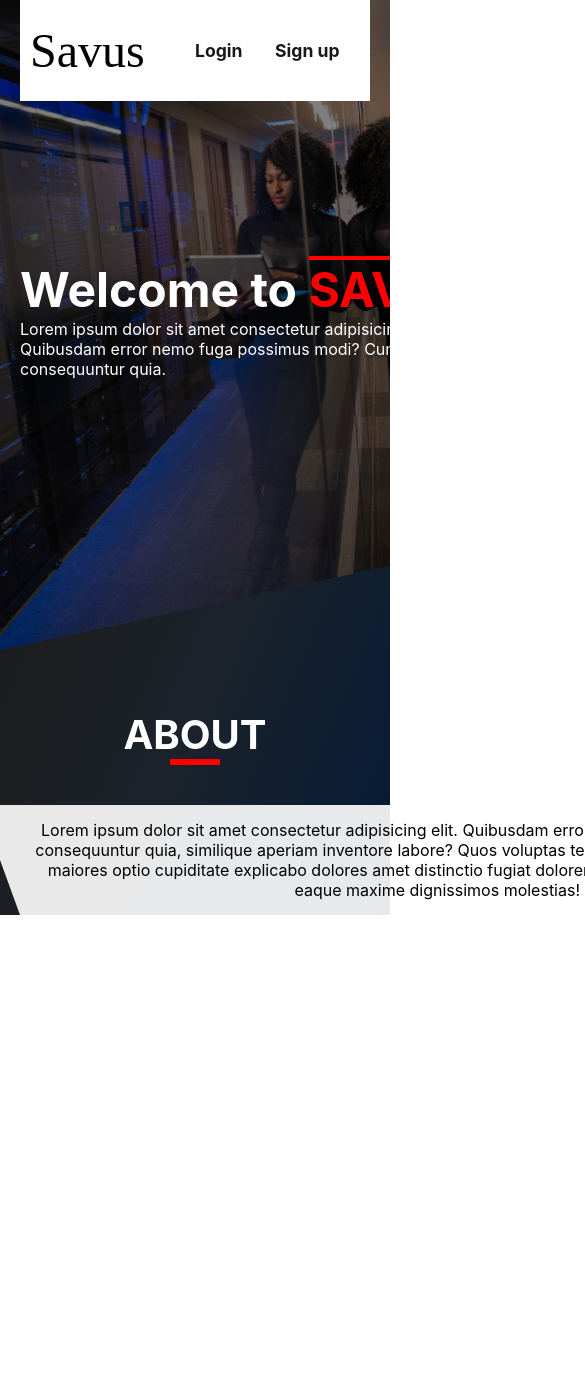
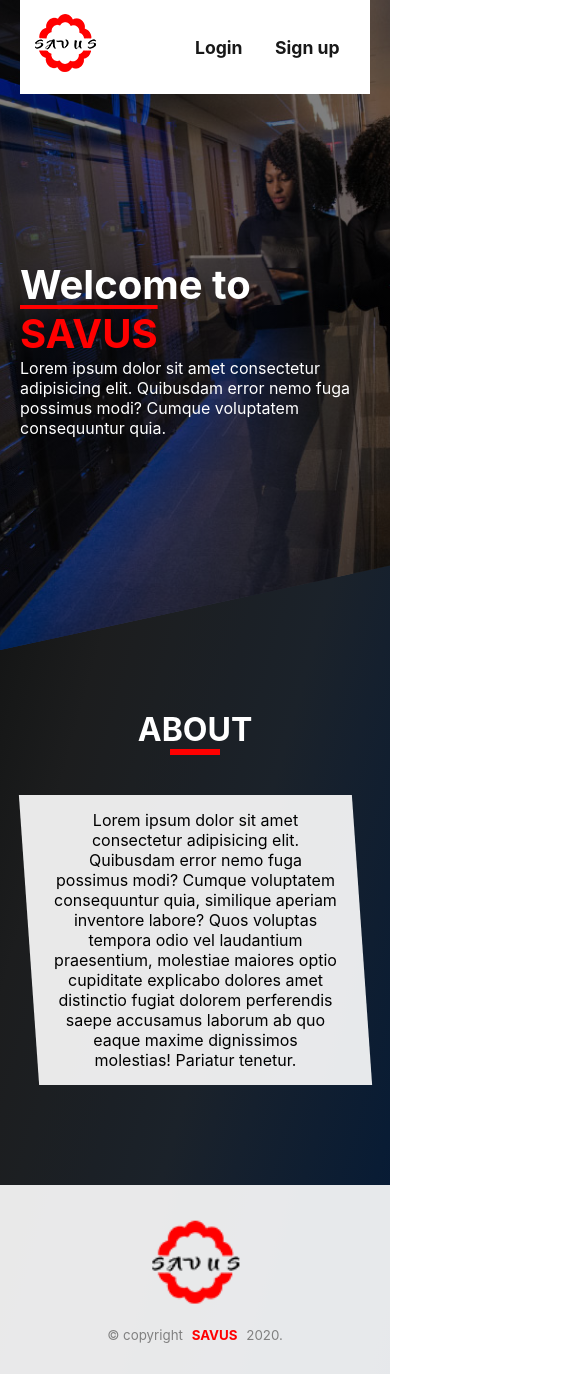
Before and after one commit to orsdev/savus, a React (Create React App) app: page / in a window 390 px wide. Shown: the top 1374 px of the page, 585 px wide, since content can reach past the window. Before the commit the page ends 915 px from the top, so only its background shows below. Built offline with nearby package versions, Linux system fonts and the light colour scheme.

Commit message:
homepage footer section created

```diff
--- a/src/components/About.js
+++ b/src/components/About.js
@@ -6,7 +6,7 @@ const About = () => {
    <h2 className="sub-header">ABOUT</h2>
    <hr />
    <div className="about__text">
-    <p className="para2">
+    <p className="para">
     Lorem ipsum dolor sit amet consectetur adipisicing elit. Quibusdam error nemo fuga possimus modi? Cumque voluptatem consequuntur quia, similique aperiam inventore labore? Quos voluptas tempora odio vel laudantium praesentium, molestiae maiores optio cupiditate explicabo dolores amet distinctio fugiat dolorem perferendis saepe accusamus laborum ab quo eaque maxime dignissimos molestias! Pariatur tenetur.
     </p>
    </div>
--- /dev/null
+++ b/src/components/Footer.js
@@ -0,0 +1,15 @@
+import React from 'react';
+import Logo from '../img/logo.png';
+
+const Footer = () => {
+ return (
+  <footer className="footer">
+   <a href="#">
+     <img src={Logo} alt="savus-logo" />
+    </a>
+    <small>&copy; copyright <strong>SAVUS</strong> 2020.</small>
+  </footer>
+ )
+}
+
+export default Footer;
--- a/src/components/Header.js
+++ b/src/components/Header.js
@@ -1,10 +1,13 @@
 import React from 'react';
+import Logo from '../img/logo.png';
 
 const Header = () => {
  return(
   <header className="header">
    <nav className="header__nav">
-    <a href="#" className="header__nav-logo">Savus</a>
+    <a href="#" className="header__nav-logo">
+     <img src={Logo} alt="savus-logo" />
+    </a>
     <div className="header__nav-link">
      <ul>
      <li>Login</li>
--- a/src/container/Savus.js
+++ b/src/container/Savus.js
@@ -1,6 +1,7 @@
 import React, { Component , Fragment } from 'react';
 import Header from '../components/Header';
 import About from '../components/About';
+import Footer from '../components/Footer';
 import '../css/style.css';
 
 class Savus extends Component {
@@ -10,6 +11,7 @@ class Savus extends Component {
    <Fragment>
     <Header />
     <About />
+    <Footer />
    </Fragment>
   )
  }
--- a/src/css/style.css
+++ b/src/css/style.css
@@ -29,21 +29,20 @@
 }
 .header__nav {
   background: white;
-  padding: 20px 10px;
+  padding: 10px;
   display: flex;
   align-items: center;
   justify-content: space-between;
 }
 .header__nav-logo {
-  width: 150px;
-  font-family: cursive;
-  text-decoration: none;
-  font-size: 3rem;
-  color: black;
-  margin: 0;
+  width: 100px;
+}
+.header__nav-logo img {
+  width: 70px;
+  height: 70px;
 }
 .header__nav-link {
-  width: calc(100% - 150px);
+  width: calc(100% - 100px);
   padding: 20px 5px;
 }
 .header__nav ul {
@@ -109,4 +108,67 @@
   -o-transform: skew(20deg);
 }
 
+.footer {
+  background: rgba(255, 255, 255, 0.9);
+  padding: 30px 10px;
+  width: 100%;
+  margin-top: 100px;
+  text-align: center;
+}
+.footer a {
+  display: block;
+  margin-bottom: 5px;
+  width: 130px;
+  margin-left: auto;
+  margin-right: auto;
+}
+.footer a img {
+  width: 100px;
+  height: 100px;
+  object-fit: cover;
+}
+.footer small {
+  color: grey;
+}
+.footer small strong {
+  color: red !important;
+  padding-right: 5px;
+  padding-left: 5px;
+}
+
+@media screen and (max-width: 1050px) {
+  .about {
+    padding-right: 10px;
+    padding-left: 10px;
+  }
+  .about__text {
+    width: 90% !important;
+    transform: skew(4deg);
+    -webkit-transform: skew(4deg);
+    -moz-transform: skew(4deg);
+    -ms-transform: skew(4deg);
+    -o-transform: skew(4deg);
+  }
+  .about p {
+    transform: skew(-4deg);
+    -webkit-transform: skew(-4deg);
+    -moz-transform: skew(-4deg);
+    -ms-transform: skew(-4deg);
+    -o-transform: skew(-4deg);
+  }
+}
+@media screen and (max-width: 600px) {
+  .main-header {
+    font-size: 2.5rem;
+  }
+
+  .sub-header {
+    font-size: 2rem;
+  }
+
+  .header .para {
+    width: 90% !important;
+  }
+}
+
 /*# sourceMappingURL=style.css.map */
--- /dev/null
+++ b/src/sass/components/_footer.scss
@@ -0,0 +1,31 @@
+.footer {
+ background: transparentize($white , .1);
+ padding: 30px 10px;
+ width: 100%;
+ margin-top: 100px;
+ text-align: center;
+
+ a {
+  display: block;
+  margin-bottom: 5px;
+  width: 130px;
+  margin-left: auto;
+  margin-right: auto;
+
+  img {
+   width: 100px;
+   height: 100px;
+   object-fit: cover;
+  }
+ }
+
+ small {
+  color: grey;
+   strong {
+    color: $red !important;
+    padding-right: 5px;
+    padding-left: 5px;
+   }
+ }
+
+}
--- a/src/sass/components/_header.scss
+++ b/src/sass/components/_header.scss
@@ -19,22 +19,22 @@
 
   &__nav {
     background: $white;
-    padding: 20px 10px;
+    padding: 10px;
     display: flex;
     align-items: center;
     justify-content: space-between;
 
     &-logo {
-      width: 150px;
-      font-family: cursive;
-      text-decoration: none;
-      font-size: 3rem;
-      color: black;
-      margin: 0;
+      width: 100px;
+
+      img {
+        width: 70px;
+        height: 70px;
+      }
     }
 
     &-link {
-      width: calc(100% - 150px);
+      width: calc(100% - 100px);
       padding: 20px 5px;
     }
 
@@ -65,7 +65,7 @@
     position: absolute;
     top: 40%;
 
-    .main-header strong{
+    .main-header strong {
       color: $red;
       text-decoration: overline;
     }
--- /dev/null
+++ b/src/sass/components/_responsive.scss
@@ -0,0 +1,40 @@
+@media screen and (max-width: 1050px) {
+ .about {
+  padding-right: 10px;
+  padding-left: 10px;
+
+  &__text{
+  width: 90% !important;
+  transform: skew(4deg);
+  -webkit-transform: skew(4deg);
+  -moz-transform: skew(4deg);
+  -ms-transform: skew(4deg);
+  -o-transform: skew(4deg);
+}
+
+p {
+ transform: skew(-4deg);
+ -webkit-transform: skew(-4deg);
+ -moz-transform: skew(-4deg);
+ -ms-transform: skew(-4deg);
+ -o-transform: skew(-4deg);
+}
+ }
+}
+
+@media screen and (max-width: 600px) {
+
+ .main-header {
+  font-size: 2.5rem;
+ }
+
+ .sub-header {
+  font-size: 2rem;
+ }
+
+ .header{
+  .para {
+   width: 90% !important;
+  }
+ }
+}
--- a/src/sass/style.scss
+++ b/src/sass/style.scss
@@ -2,3 +2,5 @@
 @import 'components/layout';
 @import 'components/header';
 @import 'components/about';
+@import 'components/footer';
+@import 'components/responsive';
```
Also changed, not shown: src/img/logo.png (added), 1 other file (tests, documents, lock files or other folders). Lines whose indentation alone changed are shown as unchanged.
